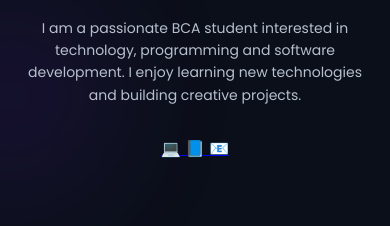
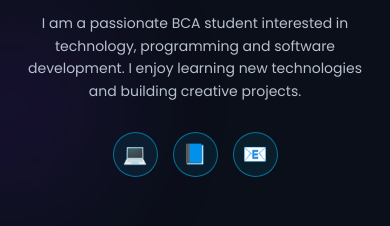
Before and after one commit to avikdas411/avikdas---portfolio, a plain HTML site: page index.html in a window 390 px wide. Shown: the part 618-844 px from the top of the page. Drawn offline with Linux system fonts and the light colour scheme.

Commit message:
Add styles for social media icons
Added styles for social media icons including layout, hover effects, and mobile responsiveness.

```diff
--- a/style.css
+++ b/style.css
@@ -910,3 +910,53 @@ section {
     position: relative;
     z-index: 1;
 }
+/* =========================
+   SOCIAL MEDIA ICONS
+========================= */
+
+.social-links {
+    display: flex;
+    gap: 15px;
+    margin-top: 25px;
+}
+
+.social-links a {
+    width: 45px;
+    height: 45px;
+    display: flex;
+    align-items: center;
+    justify-content: center;
+
+    border: 1px solid rgba(0, 198, 255, 0.5);
+    border-radius: 50%;
+
+    background: rgba(0, 198, 255, 0.08);
+
+    color: #ffffff;
+    text-decoration: none;
+
+    font-size: 20px;
+
+    transition: all 0.3s ease;
+}
+
+.social-links a:hover {
+    transform: translateY(-5px) scale(1.08);
+
+    background: #00c6ff;
+
+    box-shadow:
+        0 0 15px rgba(0, 198, 255, 0.5),
+        0 0 30px rgba(0, 198, 255, 0.2);
+}
+
+
+/* Mobile */
+
+@media (max-width: 768px) {
+
+    .social-links {
+        justify-content: center;
+    }
+
+}
```
